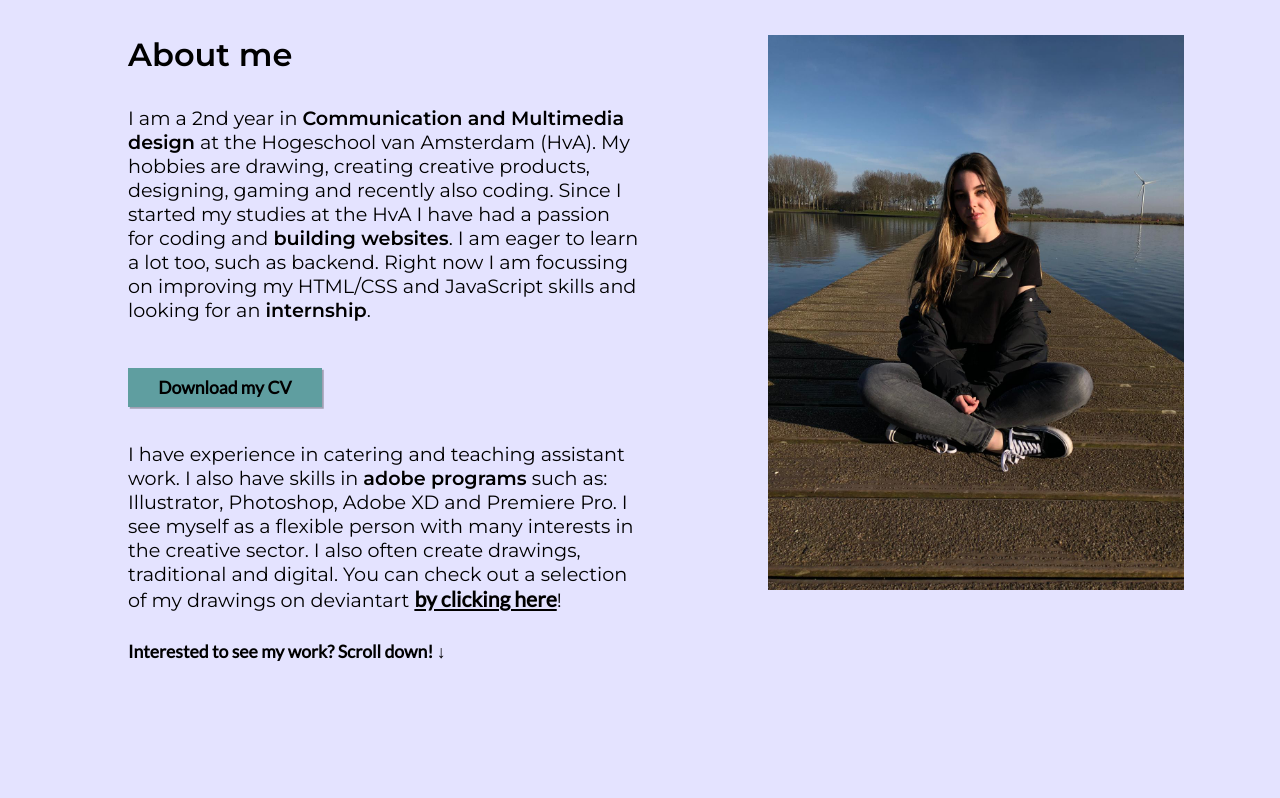
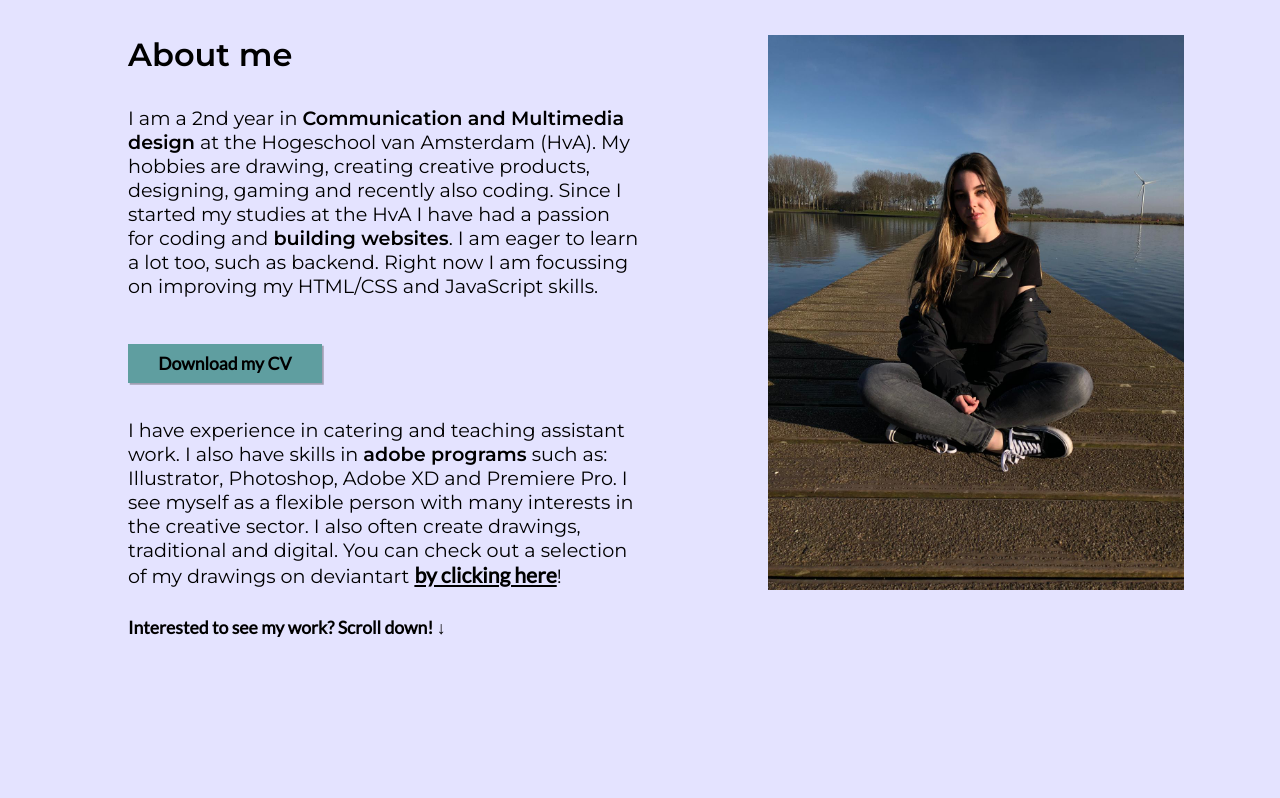
Before and after one commit to samanthavz/portfolio2021, a plain HTML site: page index.html in a window 1280 px wide. Shown: the part 925-1723 px from the top of the page. Drawn offline with Linux system fonts and the light colour scheme; a web font is replaced by a local one.

Commit message:
deleted content

```diff
--- a/index.html
+++ b/index.html
@@ -33,7 +33,7 @@
                 <p> I am a 2nd year in <b>Communication and Multimedia design</b> at the Hogeschool van Amsterdam (HvA).
                     My hobbies are drawing, creating creative products, designing, gaming and recently also coding.
                     Since I started my studies at the HvA I have had a passion for coding and <b>building websites</b>. I am eager to learn a lot too, such as backend.
-                    Right now I am focussing on improving my HTML/CSS and JavaScript skills and looking for an <b>internship</b>.
+                    Right now I am focussing on improving my HTML/CSS and JavaScript skills.
                 </p>
                 <a class="cv" href="./files/cv_samanthavanzandwijk_2021.pdf" target="_blank" download>Download my CV</a>
                 <p>
```
